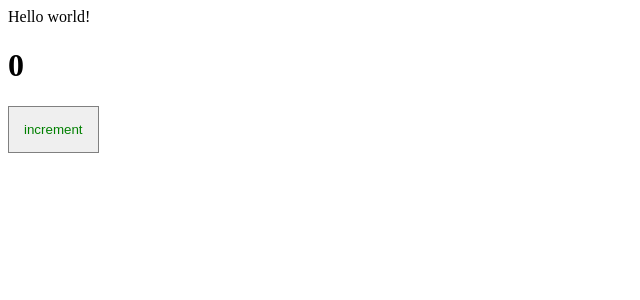
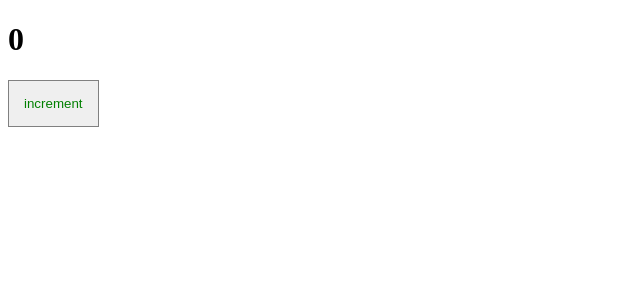
Before and after one commit to nmibragimov7/webpack-react-redux-toolkit, a React app: page / in a window 1280 px wide. Shown: the top 300 px of the page, without its empty margins (0-640 px from the left). Built offline with nearby package versions, Linux system fonts and the light colour scheme.

Commit message:
Initial repo

```diff
--- a/src/index.tsx
+++ b/src/index.tsx
@@ -2,6 +2,5 @@ import {render} from "react-dom";
 import Counter from "./components/Counter";
 
 render(<div>
-    <span>Hello world!</span>
     <Counter/>
 </div>, document.getElementById('root'));
```
